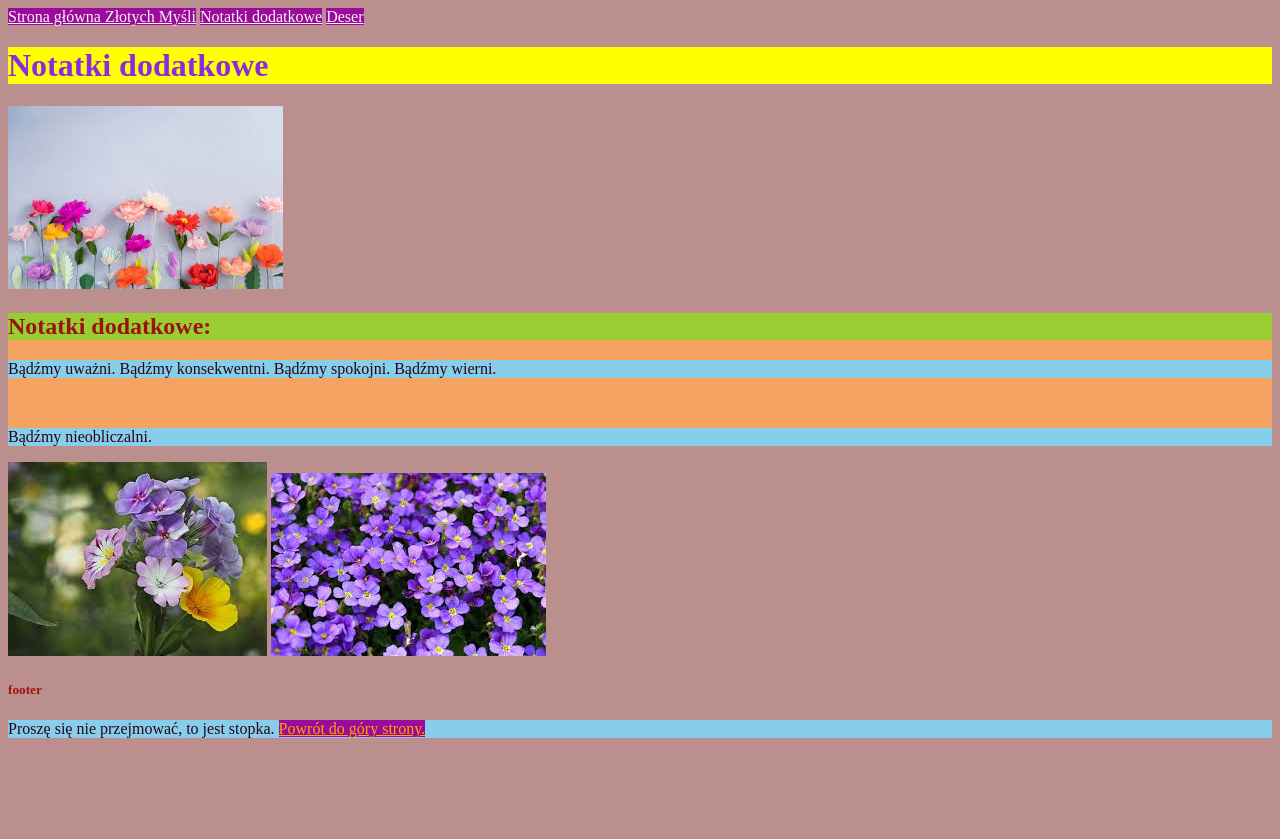
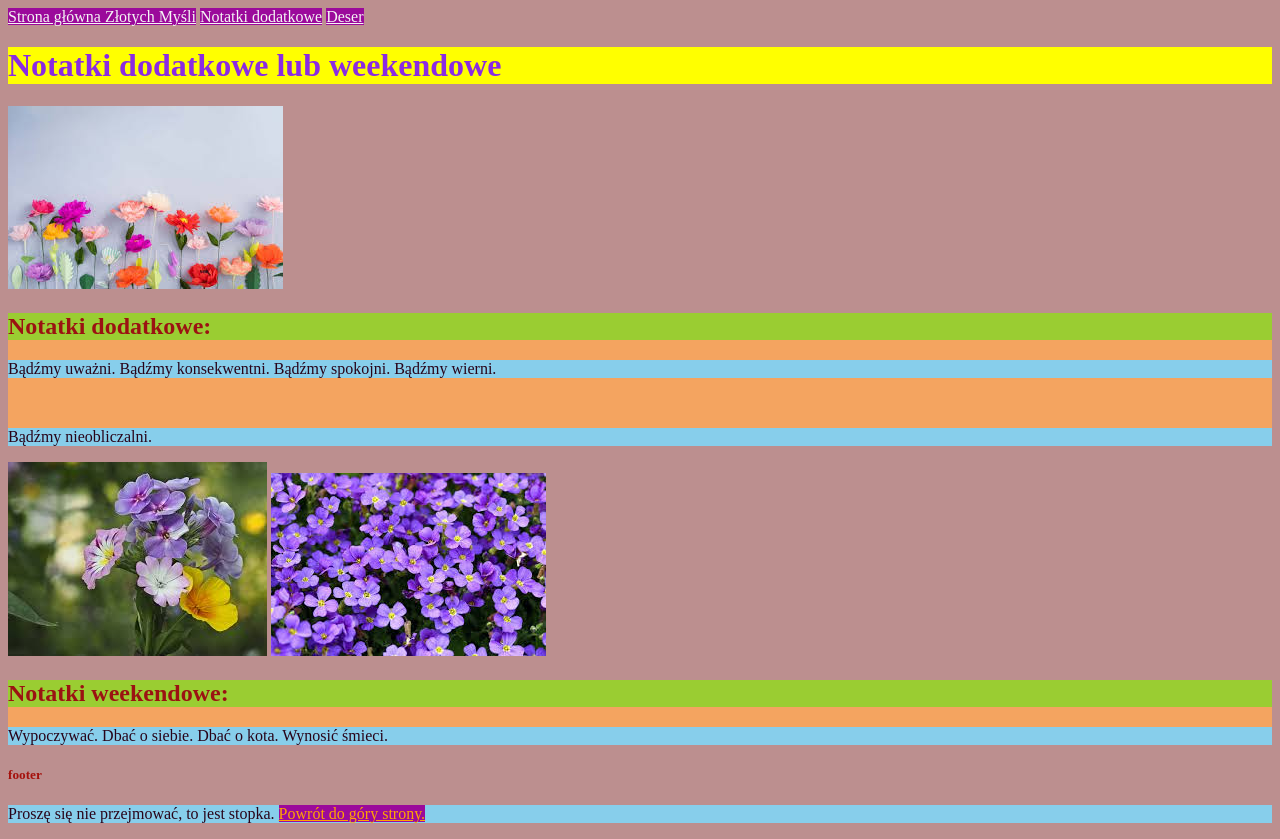
Before and after one commit to iwojdyllo/homepage, a plain HTML site: page notatki-dod.html in a window 1280 px wide. Before the commit the page ends 800 px from the top, so only its background shows below. Drawn offline with Linux system fonts and the light colour scheme.

Commit message:
notatki-dod modification

```diff
--- a/notatki-dod.html
+++ b/notatki-dod.html
@@ -20,7 +20,7 @@
 
     <main>
         <header id='top'>
-            <h1>Notatki dodatkowe</h1>
+            <h1>Notatki dodatkowe lub weekendowe</h1>
         </header>
 
         <img src="kwiatki1.jpg" alt="kwiatki"/>
@@ -36,6 +36,12 @@
 
         <img src="kwiatki2.jpg" alt="kwiatki"/>
         <img src="kwiatki3.jpg" alt="kwiatki"/>
+
+        <article>
+            <h2>Notatki weekendowe:</h2>
+            <p> Wypoczywać. Dbać o siebie. Dbać o kota. Wynosić śmieci.</p>
+
+        </article>
 
     </main>
 
```
